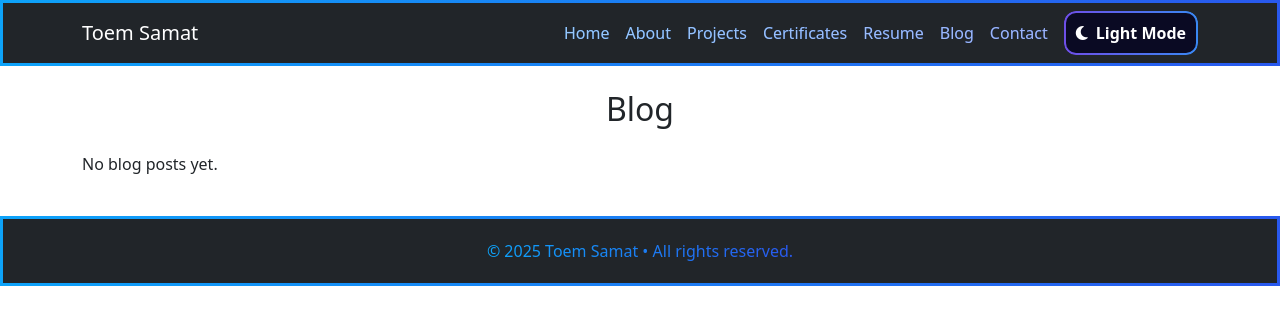
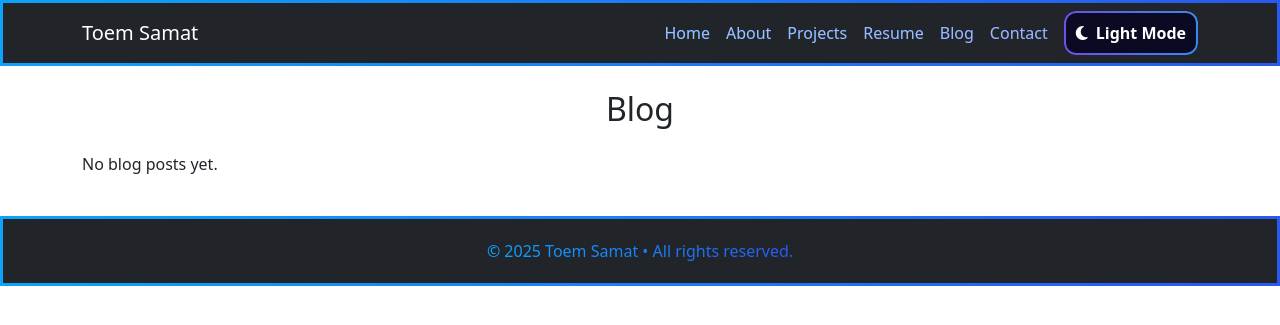
Before and after one commit to toemsamat/My-Portfolio, a Django app: page /blog/ in a window 1280 px wide. Shown: the top 325 px of the page. Run offline with Django 5.2, Linux system fonts and the light colour scheme; data that the repository does not hold is empty.

Commit message:
delete certificate

```diff
--- a/portfolio/templates/base.html
+++ b/portfolio/templates/base.html
@@ -55,7 +55,7 @@
                         <li class="nav-item"><a class="nav-link" href="/">Home</a></li>
                         <li class="nav-item"><a class="nav-link" href="/about/">About</a></li>
                         <li class="nav-item"><a class="nav-link" href="/projects/">Projects</a></li>
-                        <li class="nav-item"><a class="nav-link" href="/certificates">Certificates</a> </li>
+                        {% comment %} <li class="nav-item"><a class="nav-link" href="/certificates">Certificates</a> </li> {% endcomment %}
                         <li class="nav-item"><a class="nav-link" href="/resume/">Resume</a></li>
                         <li class="nav-item"><a class="nav-link" href="/blog/">Blog</a></li>
                         <li class="nav-item"><a class="nav-link" href="/contact/">Contact</a></li>
```
